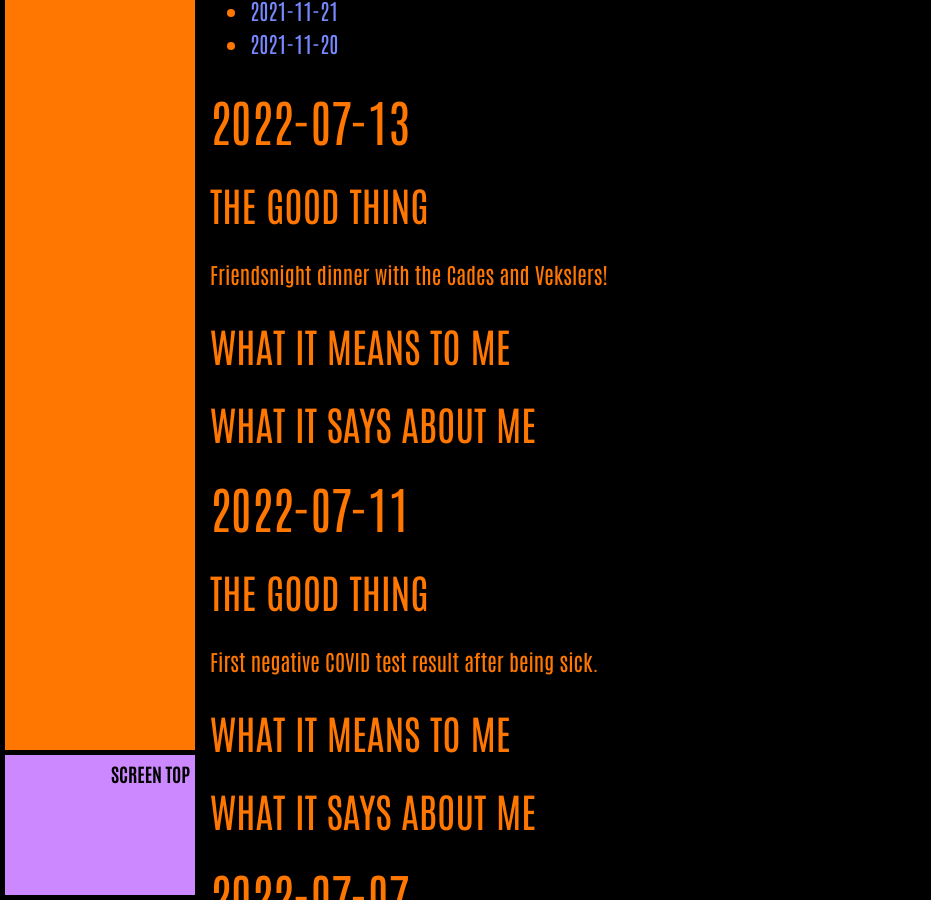
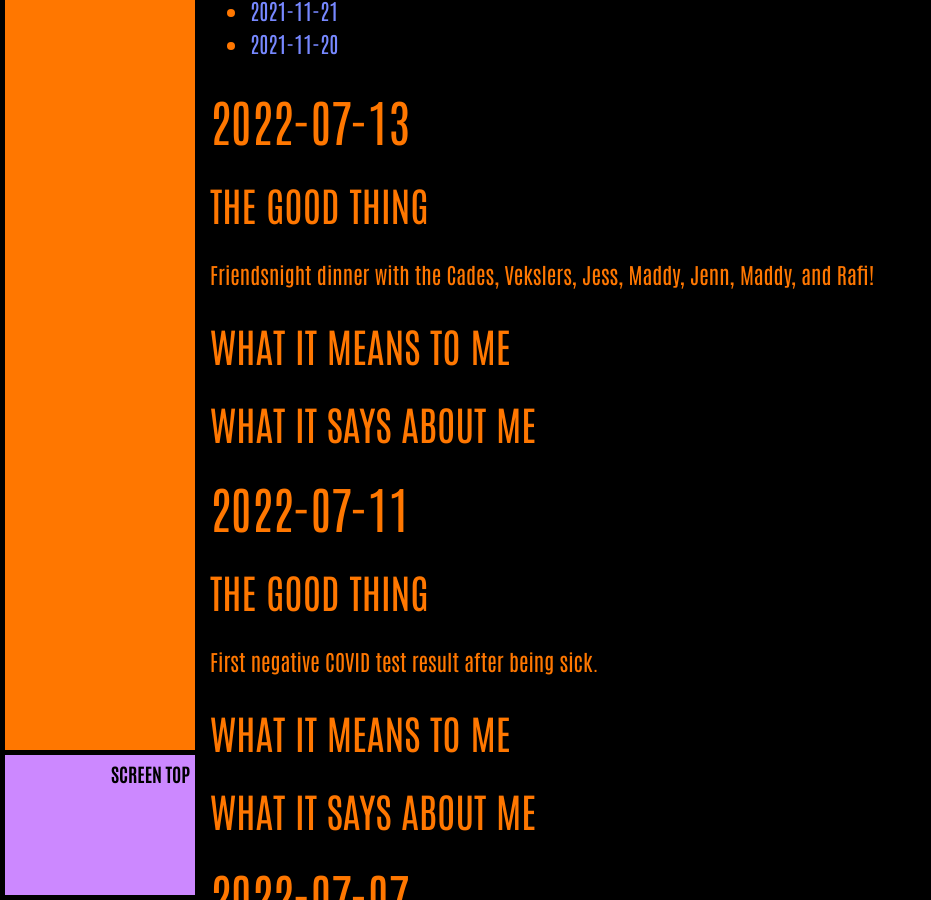
Before and after one commit to ArthurZey/arthurzey.github.io, a Jekyll site: the page built from _pages/one-good-thing.md, in a window 1280 px wide and 900 px high, scrolled down 5178 px. Shown: the whole window, without its empty margins (0-931 px from the left). Built offline with Jekyll 4.4.1, drawn with Linux system fonts in a browser that asks for light colours.

Commit message:
updated stub for 2022-07-13

```diff
--- a/_pages/one-good-thing.md
+++ b/_pages/one-good-thing.md
@@ -15,7 +15,7 @@ sitemap: false
 
 ## 2022-07-13
 ### The Good Thing
-Friendsnight dinner with the Cades and Vekslers!
+Friendsnight dinner with the Cades, Vekslers, Jess, Maddy, Jenn, Maddy, and Rafi!
 ### What It Means to Me
 
 ### What It Says about Me
```
Also changed, not shown: other parts of _pages/one-good-thing.md (+1 -1 lines).
